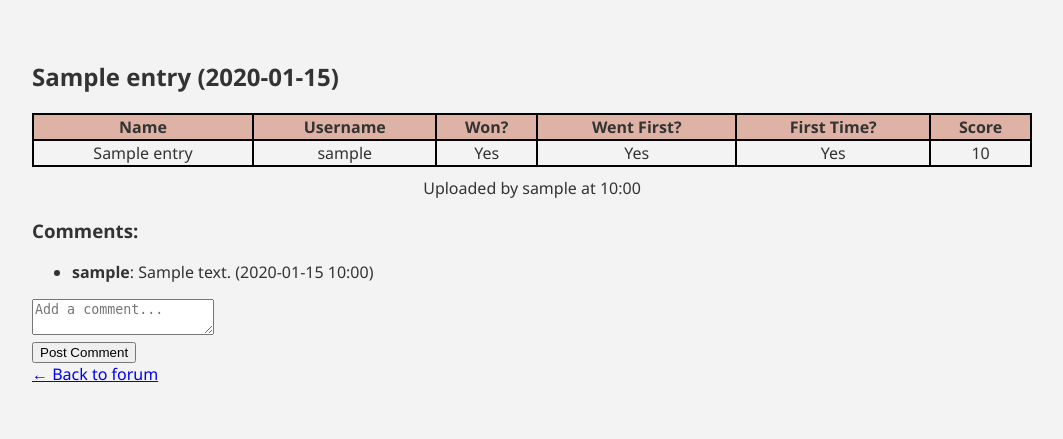
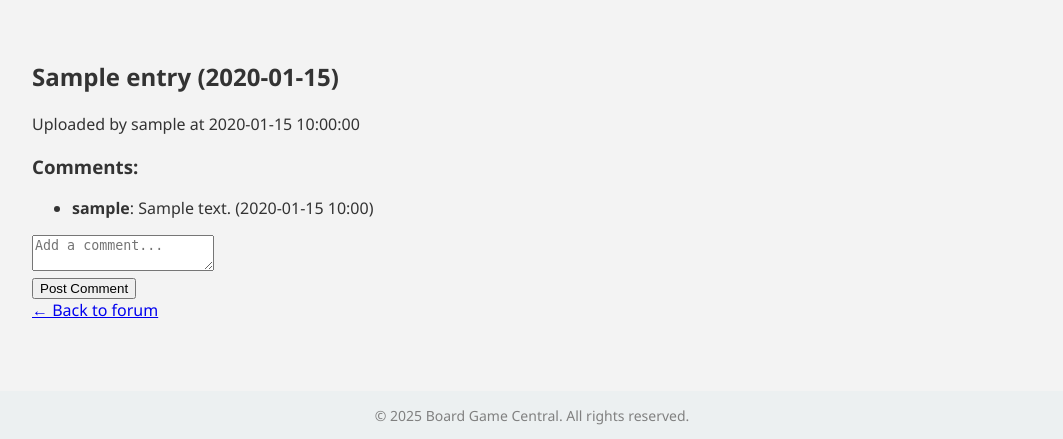
Before and after one commit to TheDoctorZoose/CITS3403-Agile-Project, a Flask app: page /forum/1 in a window 1280 px wide. Shown: the part 177-616 px from the top of the page, without its empty margins (108-1171 px from the left). Run offline with Flask 3, Linux system fonts and the light colour scheme; a user stored in the database is signed in; tables that the repository leaves empty hold one stand-in row (values such as "Sample post").

Commit message:
Revert "Create tables for entry details pages"
This reverts commit bc89ed2d34ffd8d980c4d8e4cdde948adfe532ae.

```diff
--- a/app/routes.py
+++ b/app/routes.py
@@ -285,33 +285,6 @@
 @login_required
 def view_entry(entry_id):
     entry = GameEntry.query.get_or_404(entry_id)
-    formatted_time = entry.timestamp.strftime('%H:%M')   # formatted timestamp for table caption
-
-    # Query to find all players from the same game session
-    player_entry_rows = PlayerGameEntry.query.\
-            outerjoin(User, PlayerGameEntry.user_id==User.id).\
-            join(GameEntry, PlayerGameEntry.game_entry_id==GameEntry.id).\
-            filter(PlayerGameEntry.game_entry_id==entry_id).\
-            add_columns(
-                PlayerGameEntry.name,
-                User.username,
-                PlayerGameEntry.win,
-                PlayerGameEntry.went_first,
-                PlayerGameEntry.first_time,
-                PlayerGameEntry.score,
-            ).all()
-
-    # Transforming data and entering into a list of dictionaries
-    player_entries = []
-    for player_entry in player_entry_rows:
-        player_entries.append({
-            'name':             player_entry.name,
-            'username':         player_entry.username if player_entry.username is not None else "-",
-            'win':              "Yes" if player_entry.win else "No",
-            'went_first':       "Yes" if player_entry.went_first else "No",
-            'first_time':       "Yes" if player_entry.first_time else "No",
-            'score':            player_entry.score if player_entry.score is not None else "-"
-        })
 
     if entry.user_id != current_user.id and current_user not in entry.allowed_users:
         abort(403)
@@ -330,7 +303,7 @@
 
         return redirect(url_for('main.view_entry', entry_id=entry.id))
 
-    return render_template('entry_detail.html', entry=entry, player_entries=player_entries, formatted_time=formatted_time)
+    return render_template('entry_detail.html', entry=entry)
 
 
 @main.route('/upload_csv', methods=['POST'])
--- a/app/static/css/entry-detail.css
+++ /dev/null
@@ -1,22 +0,0 @@
-/* Table */
-table {
-    width: 100%;
-}
-
-/* Table headers*/
-th {
-    background-color: rgb(222, 179, 166);
-}
-
-/* Table, table headers and table data cell */
-table, th, td {
-  border: 2px solid black;
-  border-collapse: collapse;
-  text-align: center;
-}
-
-/* Caption for table */
-caption {
-    caption-side: bottom;
-    padding-top: 10px;
-}
--- a/app/templates/entry_detail.html
+++ b/app/templates/entry_detail.html
@@ -1,33 +1,8 @@
 {% extends 'base.html' %}
-
-{% block extra_styles %}
-<link rel="stylesheet" href="{{ url_for('static', filename='css/entry-detail.css') }}">
-{% endblock %}
 
 {% block content %}
   <h2>{{ entry.game_title }} ({{ entry.date_played }})</h2>
-
-  <table>
-    <caption>Uploaded by {{ entry.user.username }} at {{ formatted_time }}</caption>
-    <tr>
-      <th>Name</th>
-      <th>Username</th>
-      <th>Won?</th>
-      <th>Went First?</th>
-      <th>First Time?</th>
-      <th>Score</th>
-    </tr>
-    {% for player_entry in player_entries %}
-    <tr>
-      <td>{{ player_entry.name }}</td>
-      <td>{{ player_entry.username }}</td>
-      <td>{{ player_entry.win }}</td>
-      <td>{{ player_entry.went_first }}</td>
-      <td>{{ player_entry.first_time }}</td>
-      <td>{{ player_entry.score }}</td>
-    <tr>
-    {% endfor %}
-  </table>
+  <p>Uploaded by {{ entry.user.username }} at {{ entry.timestamp }}</p>
 
   <h3>Comments:</h3>
   <ul>
```
